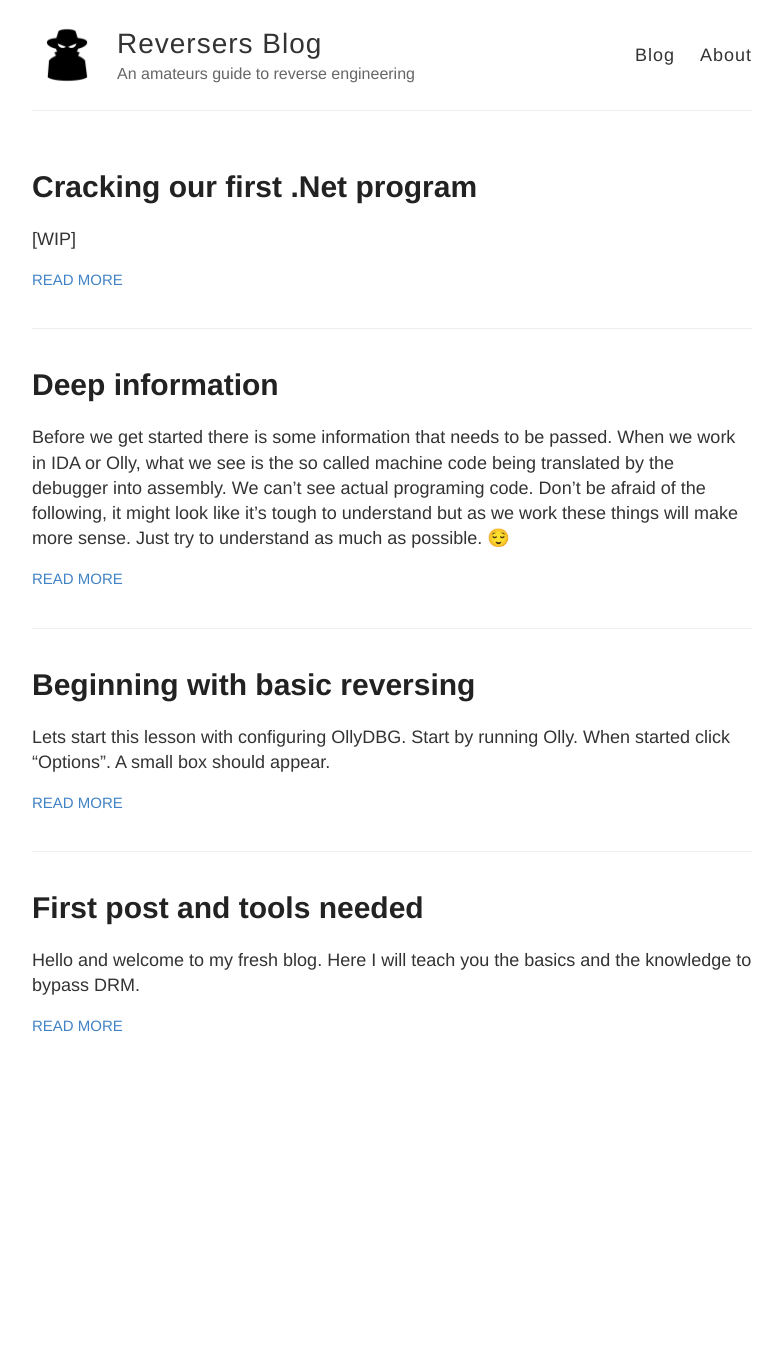
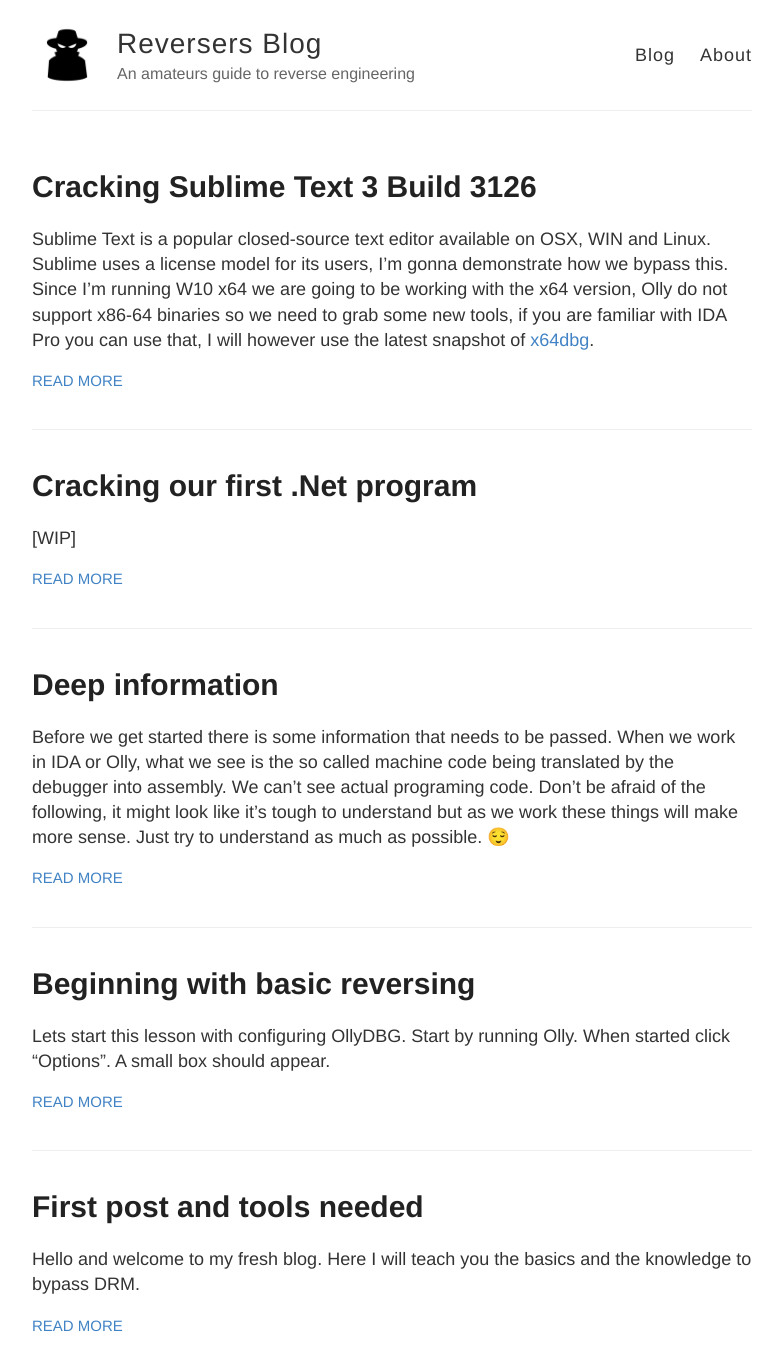
Before and after one commit to IWH2010/iwh2010.github.io, a Jekyll site: the page built from index.html, in a window 1280 px wide. Shown: the whole page, without its empty margins (248-1031 px from the left). Built offline with Jekyll 4.4.1, drawn with Linux system fonts in a browser that asks for light colours; emoji names are drawn with the system emoji font; before the commit the page ends 1057 px from its top, so only the background shows below that.

Commit message:
New post

```diff
--- a/_config.yml
+++ b/_config.yml
@@ -9,7 +9,7 @@ name: Reversers Blog
 description: An amateurs guide to reverse engineering
 
 # URL of your avatar or profile pic (you could use your GitHub profile pic)
-avatar: https://github.com/IWH2010/iwh2010.github.io/blob/master/images/Logo.jpg?raw=true
+avatar: https://github.com/IWH2010/iwh2010.github.io/blob/master/images/Logo.jpg
 
 #
 # Flags below are optional
--- /dev/null
+++ b/_posts/2017-01-11-Cracking-Sublime-Text-3-Build-3126.md
@@ -0,0 +1,21 @@
+---
+layout: post
+title: Cracking Sublime Text 3 Build 3126
+---
+
+Sublime Text is a popular closed-source text editor available on OSX, WIN and Linux.
+Sublime uses a license model for its users, I'm gonna demonstrate how we bypass this.
+Since I'm running W10 x64 we are going to be working with the x64 version, Olly do not support x86-64 binaries
+so we need to grab some new tools, if you are familiar with IDA Pro you can use that, I will however
+use the latest snapshot of [x64dbg](http://x64dbg.com/#start).
+
+Our target can be found [here](https://www.sublimetext.com/3).
+
+Before we start up our debugger let's do some checking around. I usually run a scanner
+on the software I'm going to work on but in this case this won't be necessary since it's unprotected.
+
+Let's fire up Sublime.
+
+This is what we see.
+
+![Sublime](/images/Sublime/S1.png)
```
Also changed, not shown: images/Sublime/S1.png (added).
